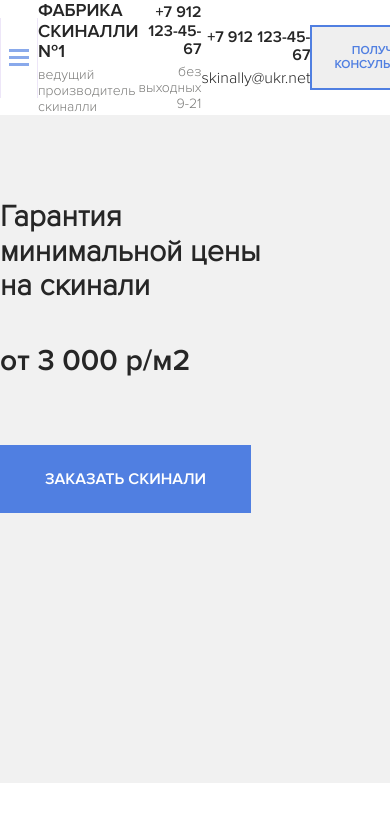
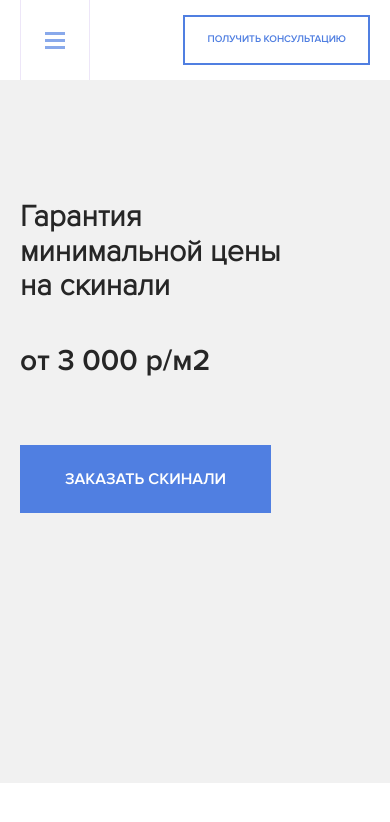
Before and after one commit to igorRoll/skinally, a plain HTML site: page index.html in a window 390 px wide. Drawn offline with Linux system fonts and the light colour scheme.

Commit message:
Адаптив для главного экрана

```diff
--- a/sass/_grid.sass
+++ b/sass/_grid.sass
@@ -3,3 +3,13 @@
 .container
     max-width: 1170px
     margin: auto
+@media (max-width: 1199px)
+    .container
+        max-width: 960px
+@media (max-width: 991px)
+    .container
+        max-width: 750px
+@media (max-width: 768px)
+    .container
+        max-width: 100%
+        padding: 0 20px
--- a/sass/_interface.sass
+++ b/sass/_interface.sass
@@ -8,6 +8,7 @@ body
     color: $primary
     text-transform: uppercase
     +bold
+    background-color: #fff
 .button
     border: none
     text-transform: uppercase
@@ -15,3 +16,6 @@ body
     background-color: $primary
     color: #fff
     +bold
+@media ( max-width: 576px )
+    .button-o
+        font-size: 10px
--- a/sass/blocks/_hero.sass
+++ b/sass/blocks/_hero.sass
@@ -1,6 +1,6 @@
 .hero
     background: #f1f1f1 url('../img/hero/hero-bg.jpg') no-repeat center top 80px
-    background-size: cover
+    background-size: contain
     padding-top: 180px
     padding-bottom: 270px
     &__title
@@ -11,3 +11,7 @@
         margin-bottom: 67px
         font-size: 30px
         +bold
+@media ( max-width: 991px )
+    .hero
+        background-size: cover
+        background-position: top left 30%
--- a/sass/blocks/_navbar.sass
+++ b/sass/blocks/_navbar.sass
@@ -8,7 +8,7 @@
         display: flex
         justify-content: space-between
         align-items: center
-        min-height: 80px
+
     &__mobile, &__lendline
         text-align: right
     &__menu-button
@@ -33,7 +33,7 @@
     padding: 16px 0
     background-color: $primary
     transition: 0.2s
-    transform: translateY(-100%)
+    transform: translateY(-200%)
     &_active
         transform: translateY(0)
     &__nav
@@ -73,3 +73,21 @@
         display: block
         font-size: 14px
         color: $text-color-light
+@media ( max-width: 991px )
+    .navbar
+        &__mobile, &__lendline
+            display: none
+@media ( max-width: 576px )
+    .logo
+        display: none
+@media ( max-width: 320px )
+    .menu
+        top: 60px
+
+
+        &-button
+            height: 60px
+        &__nav
+            flex-direction: column
+        __link
+            margin-bottom: 10px
```
Also changed, not shown: css/style.css, 1 other file.
